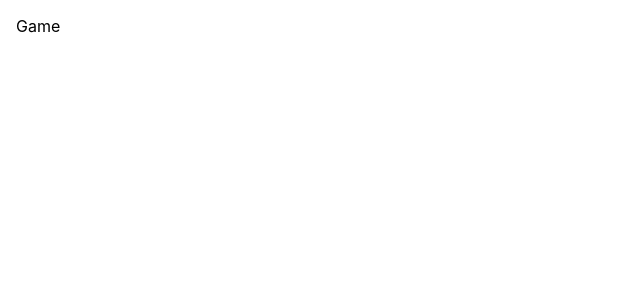
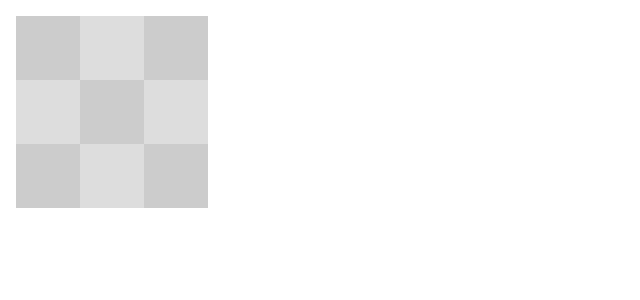
Before and after one commit to ArkuniGIT/Showcase-001-TicTac, a React (Create React App) app in the folder Solution/ReactClient/: page /game/1 in a window 1280 px wide. Shown: the top 300 px of the page, without its empty margins (0-640 px from the left). Built offline with nearby package versions, Linux system fonts and the light colour scheme.

Commit message:
Work on Client pages

```diff
--- /dev/null
+++ b/Solution/ReactClient/src/components/board/Board.module.css
@@ -0,0 +1,19 @@
+.board {
+    display: flex;
+    flex-wrap: wrap;
+    box-sizing: border-box;
+    width: 192px;
+    height: 192px;
+}
+
+.board>div {
+    flex-grow: 0;
+    width: 64px;
+    height: 64px;
+    box-sizing: border-box;
+    background-color: #ccc;
+}
+
+.board>div:nth-child(2n) {
+    background-color: #ddd;
+}
--- /dev/null
+++ b/Solution/ReactClient/src/components/board/Board.tsx
@@ -0,0 +1,30 @@
+import { FC } from 'react';
+import styles from "./Board.module.css";
+
+export interface BoardProps
+{
+
+}
+
+const MatchList: FC<BoardProps> = (props) =>
+{
+    const { } = props;
+
+    return (
+        <div className={styles.board}>
+            <div />
+            <div />
+            <div />
+
+            <div />
+            <div />
+            <div />
+
+            <div />
+            <div />
+            <div />
+        </div>
+    );
+}
+
+export default MatchList;
--- a/Solution/ReactClient/src/components/game/Game.tsx
+++ b/Solution/ReactClient/src/components/game/Game.tsx
@@ -1,3 +1,4 @@
+import Board from 'components/board/Board';
 import React, { FC } from 'react';
 import { GameModel } from 'shared';
 
@@ -9,9 +10,7 @@
 const Game: FC<GameProps> = () =>
 {
     return (
-        <div>
-            Game
-        </div>
+        <Board />
     );
 }
 
--- a/Solution/ReactClient/src/components/gamePage/GamePage.tsx
+++ b/Solution/ReactClient/src/components/gamePage/GamePage.tsx
@@ -1,11 +1,16 @@
 import React, { FC } from 'react';
-import { GameModel } from 'Shared';
+import { GameModel, GameState } from 'shared';
 import Game from 'components/game/Game';
 
 const GamePage: FC = () =>
 {
     const model: GameModel = {
-        id: ""
+        id: "Game-ID",
+        matchId: "Match-ID",
+        state: GameState.Playing,
+        board: new Array(9).fill(-1),
+        userTurn: 0,
+        users: ["userA", "userB"]
     }
 
     return (
--- a/Solution/ReactClient/src/components/layout/Layout.tsx
+++ b/Solution/ReactClient/src/components/layout/Layout.tsx
@@ -1,3 +1,4 @@
+import { Container } from '@material-ui/core';
 import React, { FC } from 'react';
 import styles from "./Layout.module.css";
 
--- /dev/null
+++ b/Solution/ReactClient/src/components/matchItem/MatchItem.module.css
@@ -0,0 +1,3 @@
+.matchItem {
+
+}
--- a/Solution/ReactClient/src/components/matchItem/MatchItem.tsx
+++ b/Solution/ReactClient/src/components/matchItem/MatchItem.tsx
@@ -1,5 +1,6 @@
 import React, { FC } from 'react';
 import { MatchModel } from "shared";
+import styles from "./MatchItem.module.css";
 
 export interface MatchItemProps
 {
@@ -11,7 +12,7 @@
     const { model } = props;
 
     return (
-        <div>
+        <div className={styles.matchItem}>
             {model.id}
         </div>
     );
--- /dev/null
+++ b/Solution/ReactClient/src/components/matchList/MatchList.module.css
@@ -0,0 +1,3 @@
+.matchList {
+
+}
--- a/Solution/ReactClient/src/components/matchList/MatchList.tsx
+++ b/Solution/ReactClient/src/components/matchList/MatchList.tsx
@@ -1,4 +1,7 @@
-import { FC } from 'react';
+import { Divider } from '@material-ui/core';
+import { List, ListItem } from '@material-ui/core';
+import { FC, Fragment } from 'react';
+import { Link } from 'react-router-dom';
 import { MatchModel } from "shared";
 import MatchItem from '../matchItem/MatchItem';
 
@@ -12,14 +15,20 @@
     const { matches } = props;
 
     return (
-        <div>
+        <List disablePadding>
             {matches.map((match) => (
-                <MatchItem
-                    key={match.id}
-                    model={match}
-                />
+                <Fragment key={match.id}>
+                    <Divider />
+                    <Link to={`/game/${match.id}`}>
+                        <ListItem button>
+                            <MatchItem
+                                model={match}
+                            />
+                        </ListItem>
+                    </Link>
+                </Fragment>
             ))}
-        </div>
+        </List>
     );
 }
 
--- a/Solution/ReactClient/src/components/matchPage/MatchPage.tsx
+++ b/Solution/ReactClient/src/components/matchPage/MatchPage.tsx
@@ -1,16 +1,29 @@
-import React, { FC } from 'react';
+import { FC } from 'react';
+import { MatchModel } from 'shared';
 import MatchList from '../matchList/MatchList';
+import { Button, Card, CardContent  } from '@material-ui/core';
+
 
 const MatchPage: FC = () =>
 {
-    const matches: any[] = [];
+    const matches: MatchModel[] = [
+        {
+            id: "Match-ID",
+            gameId: "Game-ID"
+        }
+    ];
 
     return (
-        <div>
+        <Card>
+            <CardContent>
+                <Button variant="contained" color="primary">
+                    Create game
+                </Button>
+            </CardContent>
             <MatchList
                 matches={matches}
             />
-        </div>
+        </Card>
     );
 }
 
```
